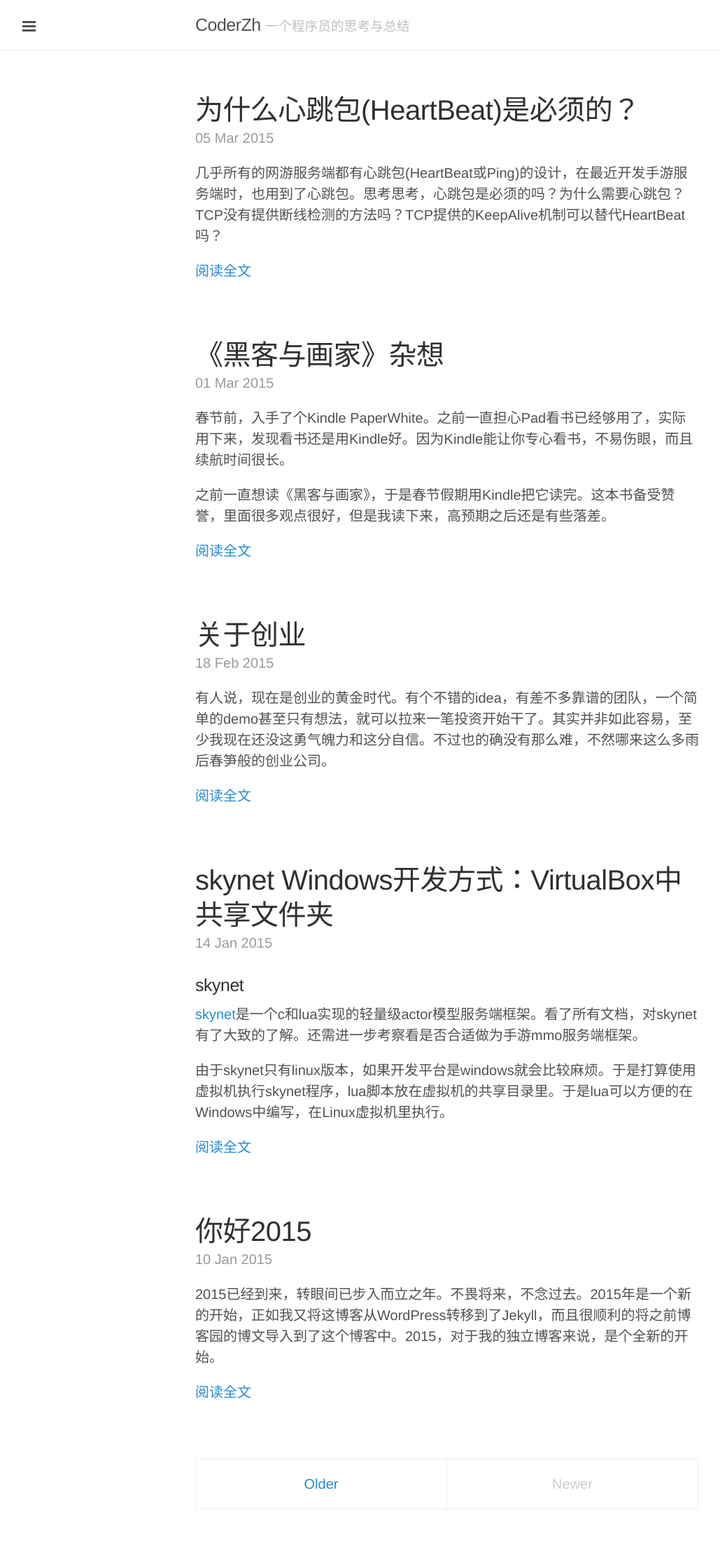
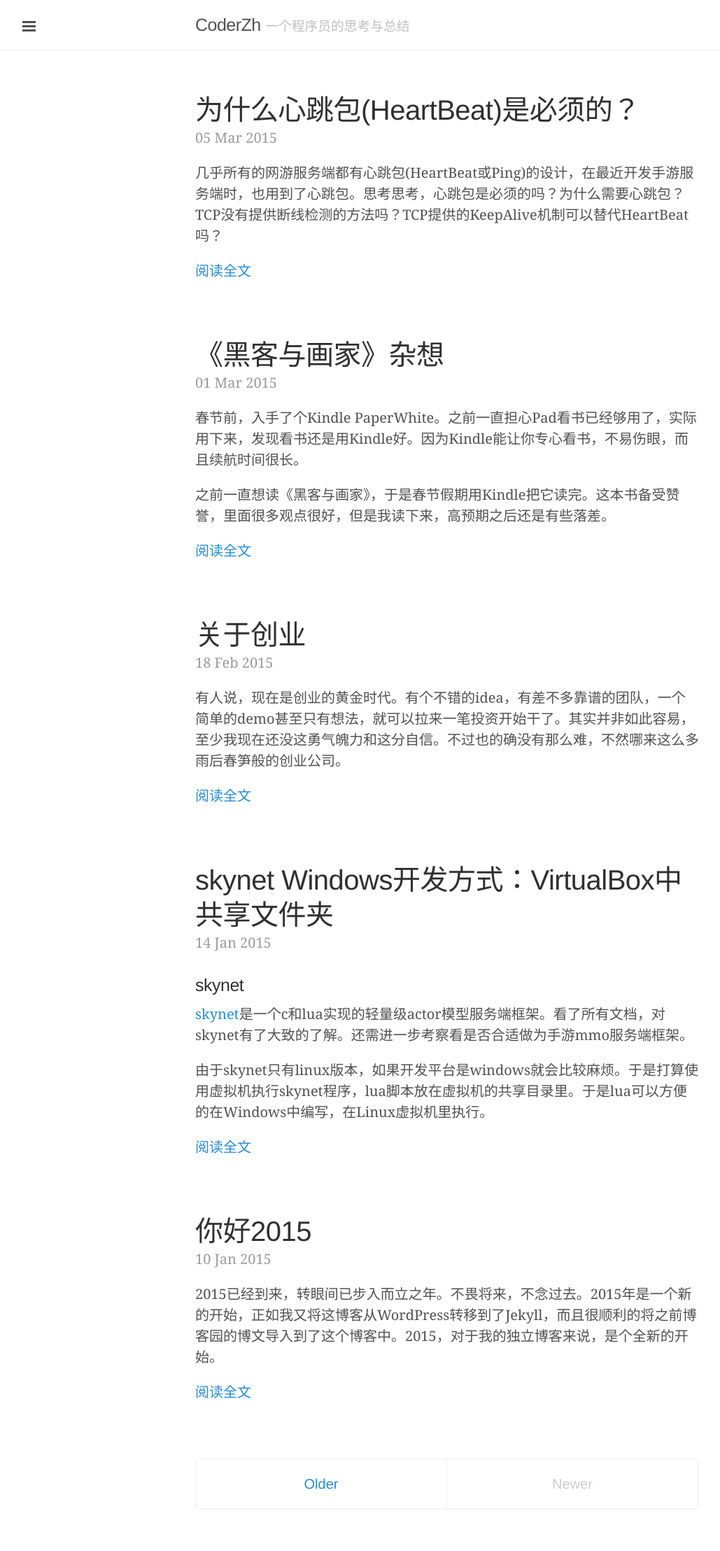
Before and after one commit to coderzh/coderzh.github.io, a Jekyll site: the page built from index.html, in a window 1280 px wide. Shown: the whole page at 70% size, without its empty margins (1-1030 px from the left). Built offline with Jekyll 4.4.1, drawn with Linux system fonts in a browser that asks for light colours; Markdown is read by kramdown in place of the engine named in the settings; the list of posts is cut into pages by our own code; comment, search, counter and statistics services are not loaded.

Commit message:
Revert "修改字体"
This reverts commit 00683a12fc47d64f7644cf1ec3ab52b3f5ed2e2c.

```diff
--- a/public/css/lanyon.css
+++ b/public/css/lanyon.css
@@ -41,11 +41,11 @@ body {
 }
 
 html {
-  font-family: "Helvetica Neue", Helvetica, "Segoe UI", Arial, freesans, sans-serif;
+  font-family: "PT Serif", Georgia, "Times New Roman", serif;
 }
 
 h1, h2, h3, h4, h5, h6 {
-  font-family: "Helvetica Neue", Helvetica, "Segoe UI", Arial, freesans, sans-serif;
+  font-family: "PT Sans", Helvetica, Arial, sans-serif;
   font-weight: 400;
   color: #313131;
   letter-spacing: -.025rem;
@@ -148,7 +148,7 @@ h1, h2, h3, h4, h5, h6 {
   width: 14rem;
   visibility: hidden;
   overflow-y: auto;
-  font-family: "Helvetica Neue", Helvetica, "Segoe UI", Arial, freesans, sans-serif;
+  font-family: "PT Sans", Helvetica, Arial, sans-serif;
   font-size: .875rem; /* 15px */
   color: rgba(255,255,255,.6);
   background-color: #202020;
@@ -358,7 +358,7 @@ a.sidebar-nav-item:focus {
   overflow: hidden; /* clearfix */
   margin-left: -1rem;
   margin-right: -1rem;
-  font-family: "Helvetica Neue", Helvetica, "Segoe UI", Arial, freesans, sans-serif;
+  font-family: "PT Sans", Helvetica, Arial, sans-serif;
   color: #ccc;
   text-align: center;
 }
```
